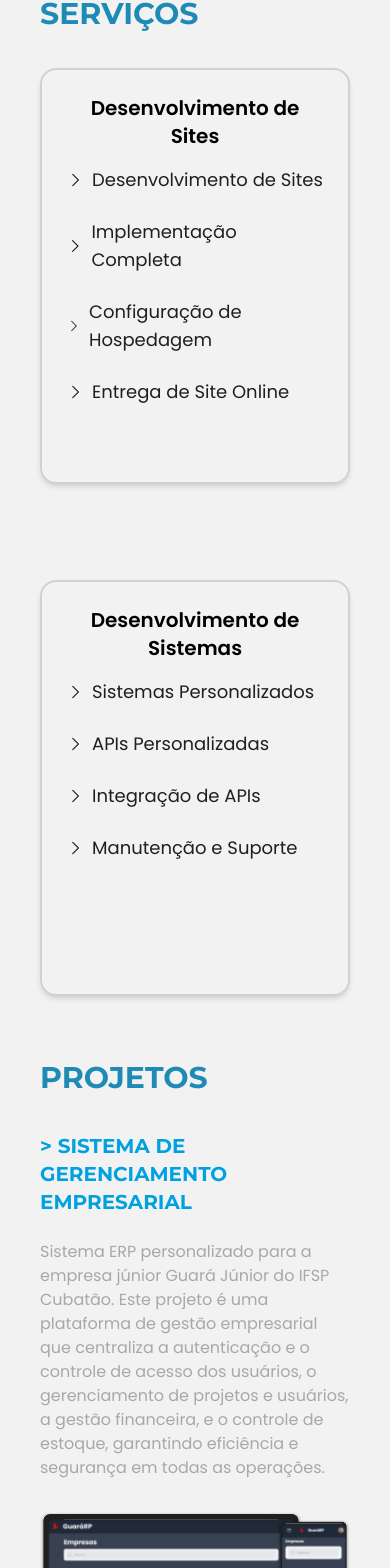
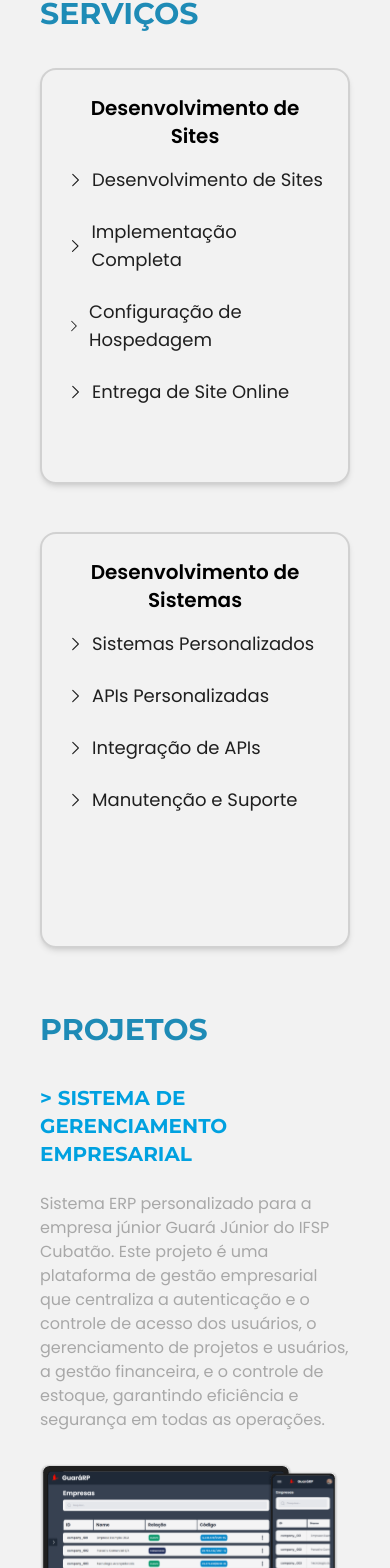
Before and after one commit to gsohz/portfolio-v2, a React (Vite) app: page / in a window 390 px wide. Shown: the part 428-1996 px from the top of the page. Built offline with nearby package versions, Linux system fonts and the light colour scheme.

Commit message:
add animations

```diff
--- a/package.json
+++ b/package.json
@@ -14,6 +14,7 @@
   },
   "dependencies": {
     "@phosphor-icons/react": "^2.1.7",
+    "framer-motion": "^11.3.30",
     "gh-pages": "^6.1.1",
     "portfolio": "file:",
     "react": "^18.3.1",
--- a/src/App.tsx
+++ b/src/App.tsx
@@ -15,8 +15,25 @@ import services from "./mocks/services";
 import projects from "./mocks/projects";
 import { ProjectApresentation } from "./components/ProjectApresentation";
 import { ALink } from "./components/ALink";
+import { motion } from "framer-motion";
+import { fadeIn } from "./frame-variants.js";
+import { useEffect, useRef, useState } from "react";
 
 function App() {
+  const [responsiveValueServiceDelay, setResponsiveValueServiceDelay] =
+    useState<number>(0.3);
+  const divServiceRef = useRef(null);
+
+  useEffect(() => {
+    if (divServiceRef.current) {
+      const computedStyle = getComputedStyle(divServiceRef.current);
+      const animationDelay: number =
+        +computedStyle.getPropertyValue("--animation-delay");
+
+      setResponsiveValueServiceDelay(animationDelay);
+    }
+  }, []);
+
   return (
     <>
       <Navbar />
@@ -27,11 +44,22 @@ function App() {
             id="inicio"
             className="flex gap-12 lg:gap-32 xl:gap-56 justify-center items-center md:mx-12 mt-12 xl:mt-24"
           >
-            <img
-              src={developmentLogo}
+            <motion.div
+              variants={fadeIn("right", 0.3)}
+              initial="hidden"
+              whileInView="show"
+              viewport={{ once: true }}
               className="hidden md:block lg:w-72 xl:w-96"
-              alt="Logo construção de site"
-            />
+            >
+              <img src={developmentLogo} alt="Logo construção de site" />
+            </motion.div>
+
+            <motion.div
+              variants={fadeIn("left", 0.3)}
+              initial="hidden"
+              whileInView="show"
+              viewport={{ once: true }}
+            >
               <p className="flex flex-col gap-2 max-w-[480px] ">
                 <span className="text-5xl xl:text-7xl text-primary font-montserrat font-bold">
                   Olá!
@@ -47,12 +75,22 @@ function App() {
                   <ArrowRight size={32} weight="bold" />
                 </a>
               </p>
+            </motion.div>
           </section>
 
           <div id="servicosAncora"></div>
           <section id="servicos" className="flex flex-col mt-20 gap-9">
+            <motion.div
+              ref={divServiceRef}
+              variants={fadeIn("up", responsiveValueServiceDelay)}
+              initial="hidden"
+              whileInView="show"
+              viewport={{ once: true }}
+              className="[--animation-delay:0.3]  md:[--animation-delay:1.3]"
+            >
               <Heading>SERVIÇOS</Heading>
-            <div className="flex flex-wrap lg:flex-nowrap gap-24 justify-center">
+            </motion.div>
+            <div className="flex flex-wrap lg:flex-nowrap gap-12 md:gap-24 justify-center">
               {services.map((service, index) => (
                 <Card
                   key={index}
@@ -65,7 +103,14 @@ function App() {
 
           <div id="projetosAncora"></div>
           <section id="projetos" className="flex flex-col mt-16 gap-9">
+            <motion.div
+              variants={fadeIn("up", 0)}
+              initial="hidden"
+              whileInView="show"
+              viewport={{ once: true }}
+            >
               <Heading>PROJETOS</Heading>
+            </motion.div>
 
             {projects.map((project, index) => (
               <ProjectApresentation key={index} {...project} />
@@ -73,11 +118,25 @@ function App() {
           </section>
 
           <div id="contatoAncora" className="h-9"></div>
-          <section id="contato" className="mt-16 text-lg md:text-2xl">
+          <section id="contato" className="mt-9 md:mt-16 text-lg md:text-2xl">
+            <motion.div
+              variants={fadeIn("up", 0.2)}
+              initial="hidden"
+              whileInView="show"
+              viewport={{ once: true }}
+            >
               <div className="font-bold text-black flex flex-col gap-4">
                 <p>Está precisando de um site para divulgar seu produto?</p>
                 <p>Precisa de um desenvolvedor para implementar seu sistema?</p>
               </div>
+            </motion.div>
+            <motion.div
+              variants={fadeIn("up", 0.3)}
+              initial="hidden"
+              whileInView="show"
+              viewport={{ once: true }}
+              className="absolute left-0 w-full "
+            >
               <div className="absolute left-0 w-full h-96 bg-secondary flex translate-y-16 shadow-lg">
                 <div className="relative flex flex-col md:flex-row w-full justify-center items-center md:justify-around gap-7 md:px-12">
                   <p className="max-w-[25rem] flex flex-col justify-center items-center md:items-start ">
@@ -102,13 +161,27 @@ function App() {
                   </div>
                 </div>
               </div>
+            </motion.div>
             <div className="h-[29rem]"></div>
           </section>
 
           <div id="sobreAncora"></div>
           <section id="sobre" className="flex flex-col pt-20 gap-9 mb-12">
+            <motion.div
+              variants={fadeIn("up", 0.2)}
+              initial="hidden"
+              whileInView="show"
+              viewport={{ once: true }}
+            >
               <Heading>SOBRE</Heading>
+            </motion.div>
 
+            <motion.div
+              variants={fadeIn("up", 0.3)}
+              initial="hidden"
+              whileInView="show"
+              viewport={{ once: true }}
+            >
               <div className="text-lg md:text-2xl leading-10 flex flex-col gap-6">
                 <p>
                   Olá, sou{" "}
@@ -128,7 +201,14 @@ function App() {
                   conectar-se comigo através das minhas redes sociais:
                 </p>
               </div>
+            </motion.div>
 
+            <motion.div
+              variants={fadeIn("up", 0.3)}
+              initial="hidden"
+              whileInView="show"
+              viewport={{ once: true }}
+            >
               <div className="flex flex-col md:flex-row w-full justify-center gap-8 md:gap-32 text-sm md:text-xl">
                 <ALink href="https://github.com/gsohz">
                   <GithubLogo size={35} /> github.com/gsohz
@@ -137,6 +217,7 @@ function App() {
                   <LinkedinLogo size={35} /> linkedin.com/in/gabsouza4
                 </ALink>
               </div>
+            </motion.div>
           </section>
 
           <div className="w-full mt-14 md:mt-20">
--- a/src/components/Card.tsx
+++ b/src/components/Card.tsx
@@ -1,16 +1,40 @@
-import { useState } from "react";
+import { useEffect, useRef, useState } from "react";
 import { CaretRight } from "@phosphor-icons/react";
 import { Service } from "../mocks/services";
+import { motion } from "framer-motion";
+import { fadeIn } from "../frame-variants";
 
 const Card = ({ title, topics }: Service) => {
   const [activeIndex, setActiveIndex] = useState<number | null>(null);
+
+  const [responsiveValueDelay, setResponsiveValueDelay] = useState<number>(0.3);
+
+  const divRef = useRef(null);
 
   const handleClick = (index: number) => {
     setActiveIndex(activeIndex === index ? null : index);
   };
 
+  useEffect(() => {
+    if (divRef.current) {
+      const computedStyle = getComputedStyle(divRef.current);
+      const animationDelay: number =
+        +computedStyle.getPropertyValue("--animation-delay");
+
+      setResponsiveValueDelay(animationDelay);
+    }
+  }, []);
+
   return (
-    <div className="w-[460px] relative h-[26rem] border-gray/45 border-solid border-2 rounded-2xl shadow-md overflow-auto">
+    <motion.div
+      ref={divRef}
+      variants={fadeIn("up", responsiveValueDelay)}
+      initial="hidden"
+      whileInView="show"
+      viewport={{ once: true }}
+      className="w-[460px] relative h-[26rem] border-gray/45 border-solid border-2 rounded-2xl shadow-md overflow-auto [--animation-delay:0.3]  md:[--animation-delay:1.3]"
+    >
+      <div>
         <div className="m-6 ">
           <span className="text-xl md:text-2xl w-full text-center flex mb-4 font-semibold">
             {title}
@@ -57,6 +81,7 @@ const Card = ({ title, topics }: Service) => {
           ))}
         </div>
       </div>
+    </motion.div>
   );
 };
 
--- a/src/components/ProjectApresentation.tsx
+++ b/src/components/ProjectApresentation.tsx
@@ -1,22 +1,55 @@
+import { fadeIn } from "../frame-variants";
 import { Project } from "../mocks/projects";
+import { motion } from "framer-motion";
 
 export function ProjectApresentation(project: Project) {
   return (
     <div className="mb-3 md:mb-12">
       <div className="mb-6">
+        <motion.div
+          variants={fadeIn("up", 0)}
+          initial="hidden"
+          whileInView="show"
+          viewport={{ once: true }}
+        >
           <span className="font-montserrat font-bold text-xl md:text-2xl text-primary">
             {"> "}
             {project.title.toUpperCase()}
           </span>
+        </motion.div>
       </div>
-      <p className="w-full xl:hidden md:px-8 pb-8 md:text-lg text-gray">
-        {project.description}
-      </p>
+      <motion.div
+        variants={fadeIn("up", 0)}
+        initial="hidden"
+        whileInView="show"
+        viewport={{ once: true }}
+        className="w-full xl:hidden md:px-8 pb-8 md:text-lg text-gray"
+      >
+        <p>{project.description}</p>
+      </motion.div>
       <div className="flex items-center gap-3">
-        <img src={project.img} alt="Imagem de exemplo mostrando Sistema ERP" />
+        <motion.div
+          variants={fadeIn("right", 0.5)}
+          initial="hidden"
+          whileInView="show"
+          viewport={{ once: true }}
+        >
+          <img
+            src={project.img}
+            alt="Imagem de exemplo mostrando Sistema ERP"
+          />
+        </motion.div>
+
+        <motion.div
+          variants={fadeIn("left", 0.5)}
+          initial="hidden"
+          whileInView="show"
+          viewport={{ once: true }}
+        >
           <p className="max-w-96 hidden xl:block px-8 font-bold text-lg text-gray">
             {project.description}
           </p>
+        </motion.div>
       </div>
     </div>
   );
--- /dev/null
+++ b/src/frame-variants.tsx
@@ -0,0 +1,20 @@
+export const fadeIn = (direction: string, delay: number) => {
+  return {
+    hidden: {
+      y: direction === "up" ? 60 : direction === "down" ? -60 : 0,
+      x: direction === "left" ? 120 : direction === "right" ? -120 : 0,
+      opacity: 0,
+    },
+    show: {
+      y: 0,
+      x: 0,
+      opacity: 1,
+      transition: {
+        type: "tween",
+        duration: 1.2,
+        delay: delay,
+        ease: [0.25, 0.25, 0.25, 0.75],
+      },
+    },
+  };
+};
```
Also changed, not shown: 1 other file (tests, documents, lock files or other folders). Lines whose indentation alone changed are shown as unchanged.
